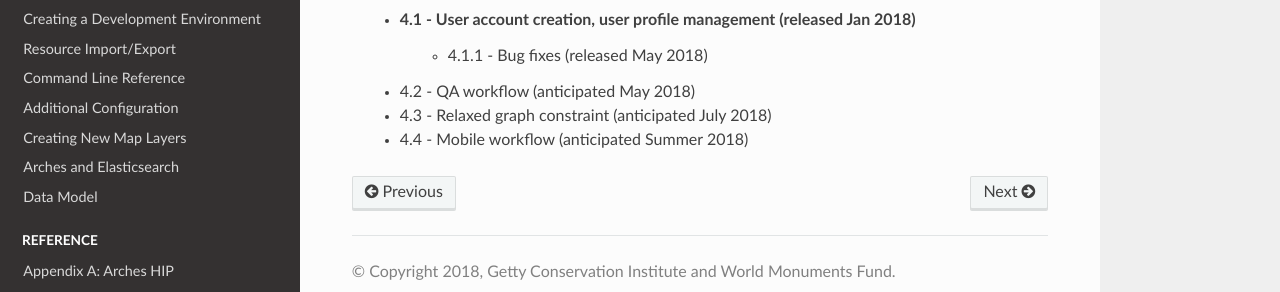
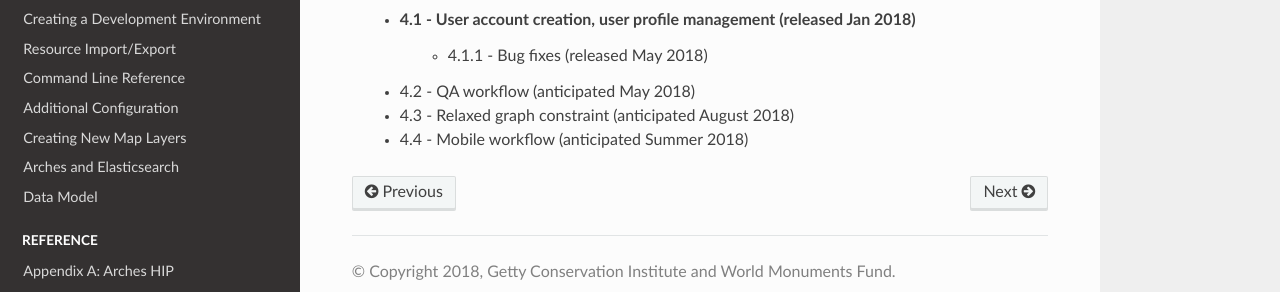
Before and after one commit to archesproject/arches-docs, a Sphinx documentation site: the page built from docs/release-process.txt, in a window 1280 px wide and 1165 px high. Shown: the part 824-1116 px from the top of the window. Built offline with Sphinx 7.4.7 and the Read the Docs theme 2.0.0, drawn with Linux system fonts in a browser that asks for light colours.

Commit message:
update 4.3 release date

```diff
--- a/docs/release-process.txt
+++ b/docs/release-process.txt
@@ -31,5 +31,5 @@ Feature Release Schedule:
     - 4.1 - User account creation, user profile management (released Jan 2018)
         - 4.1.1 - Bug fixes (released May 2018)
     - 4.2 - QA workflow (anticipated May 2018)
-    - 4.3 - Relaxed graph constraint (anticipated July 2018)
+    - 4.3 - Relaxed graph constraint (anticipated August 2018)
     - 4.4 - Mobile workflow (anticipated Summer 2018)
```
